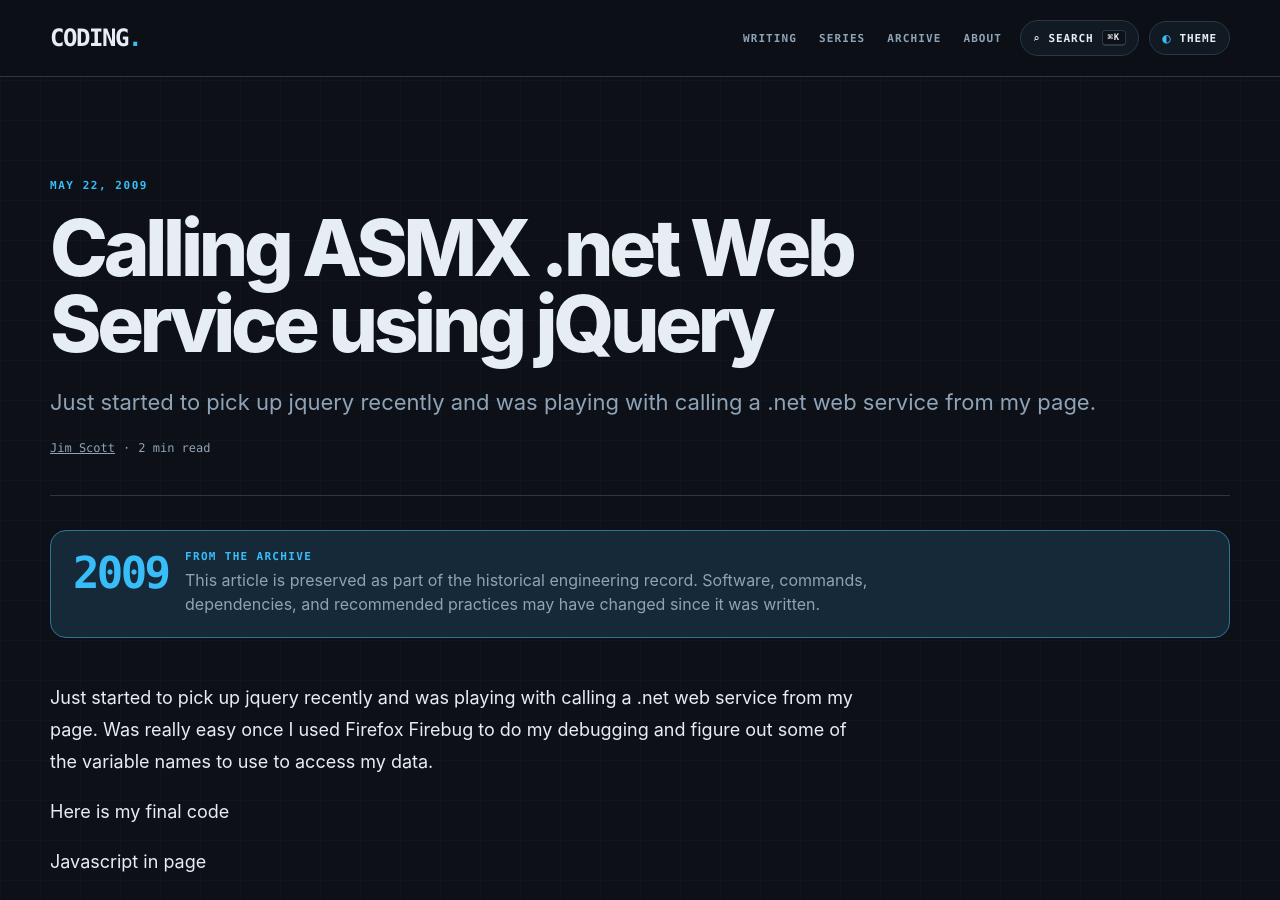
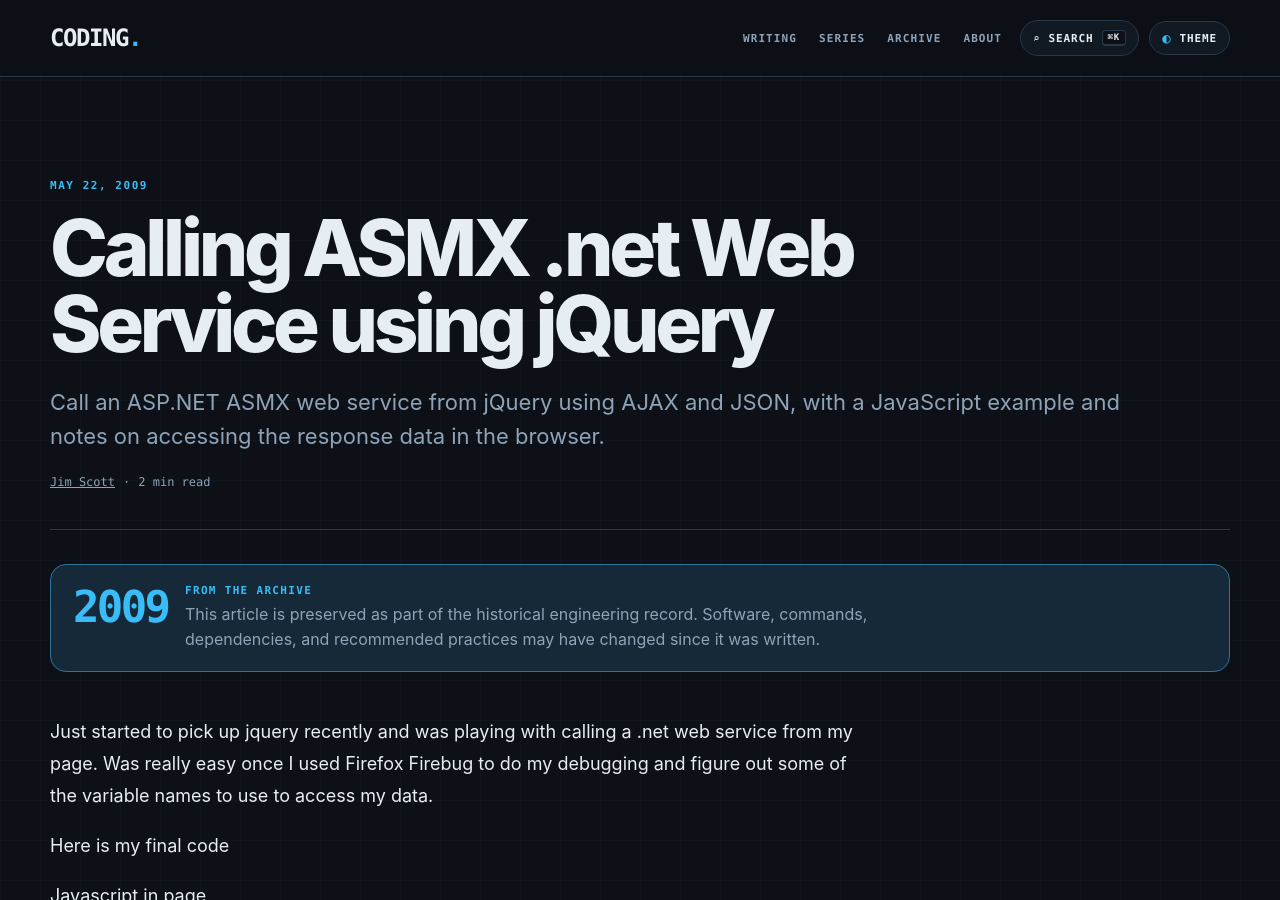
Before and after one commit to infoconex/coding-blog, a Jekyll site: the page built from post/2009/05/22/Calling-ASMX-net-Web-Service-using-JQuery/index.md, in a window 1280 px wide and 900 px high. Built offline with Jekyll 4.4.1, drawn with Linux system fonts in a browser that asks for light colours.

Commit message:
SEO: improve page meta description

```diff
--- a/post/2009/05/22/Calling-ASMX-net-Web-Service-using-JQuery/index.md
+++ b/post/2009/05/22/Calling-ASMX-net-Web-Service-using-JQuery/index.md
@@ -2,7 +2,7 @@
 
 title: "Calling ASMX .net Web Service using jQuery"
 date: "2009-05-22"
-description: "Just started to pick up jquery recently and was playing with calling a .net web service from my page."
+description: "Call an ASP.NET ASMX web service from jQuery using AJAX and JSON, with a JavaScript example and notes on accessing the response data in the browser."
 tags: []
 slug: "calling-asmx-net-web-service-using-jquery"
 author: "Jim Scott"
```
